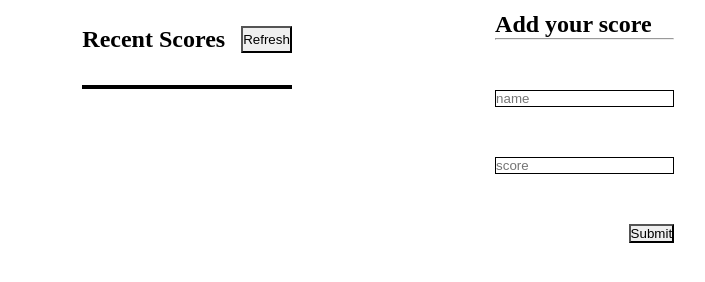
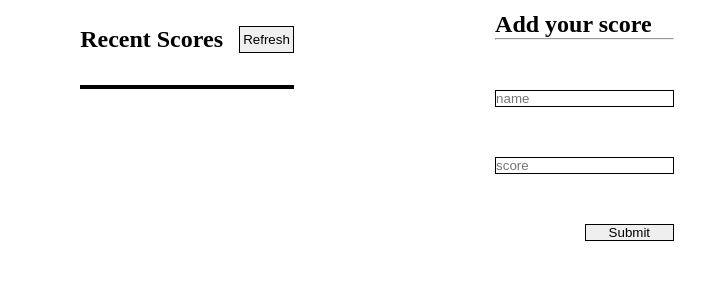
Before and after one commit to Iptysam/LeaderBoard, a website built with webpack: page src/index.html in a window 1280 px wide. Shown: the part 102-384 px from the top of the page, without its empty margins (32-737 px from the left). Built offline with nearby package versions, Linux system fonts and the light colour scheme; no server answers.

Commit message:
Update style.css

```diff
--- a/src/style.css
+++ b/src/style.css
@@ -64,13 +64,13 @@
   align-items: flex-end;
 }
 
-.sub-button {
+#sub-button {
   width: 50%;
   border: 1px solid black;
   cursor: pointer;
 }
 
-.refresh-button {
+#refresh-button {
   border: 1px solid black;
   cursor: pointer;
   padding: 0.2rem;
```
